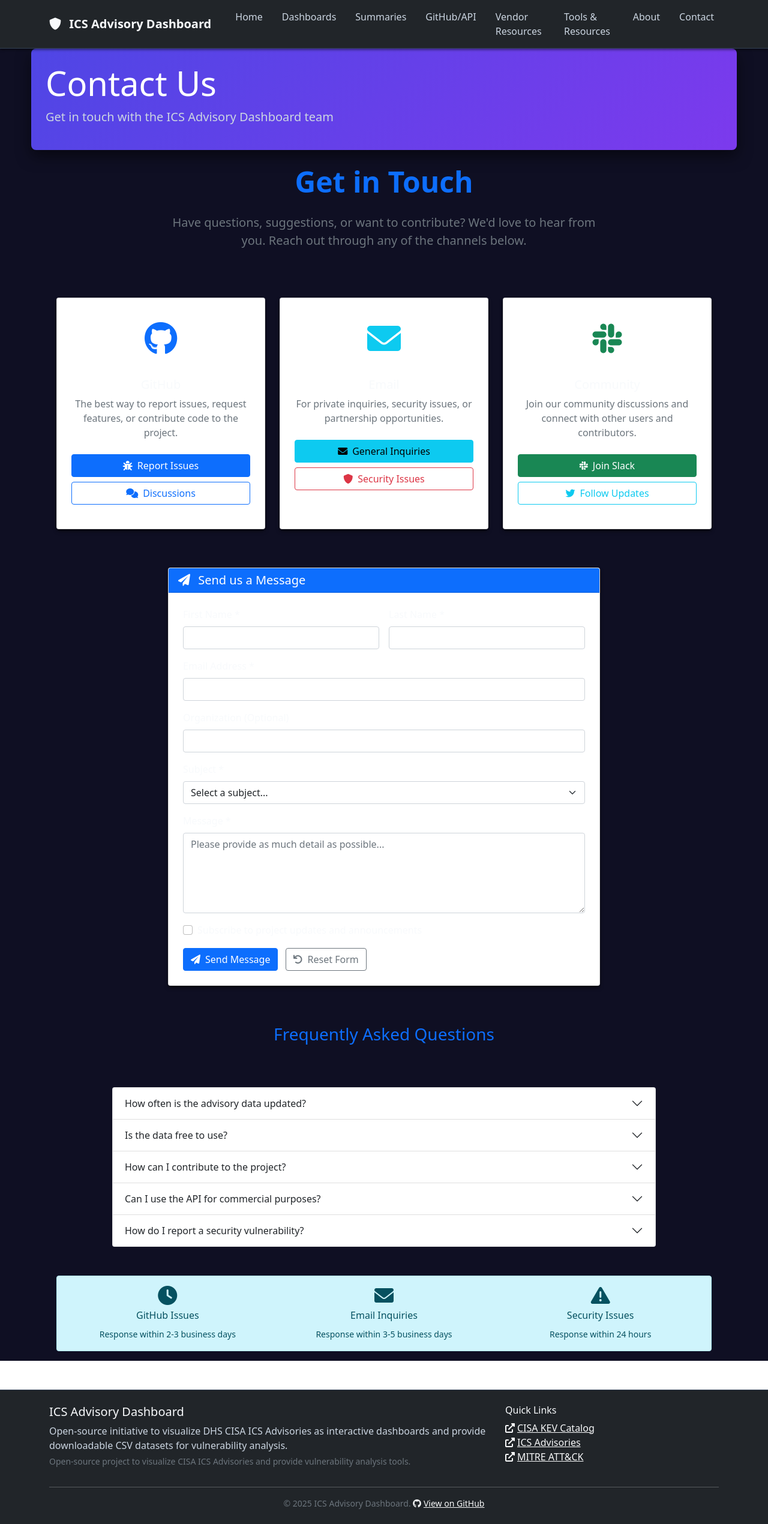
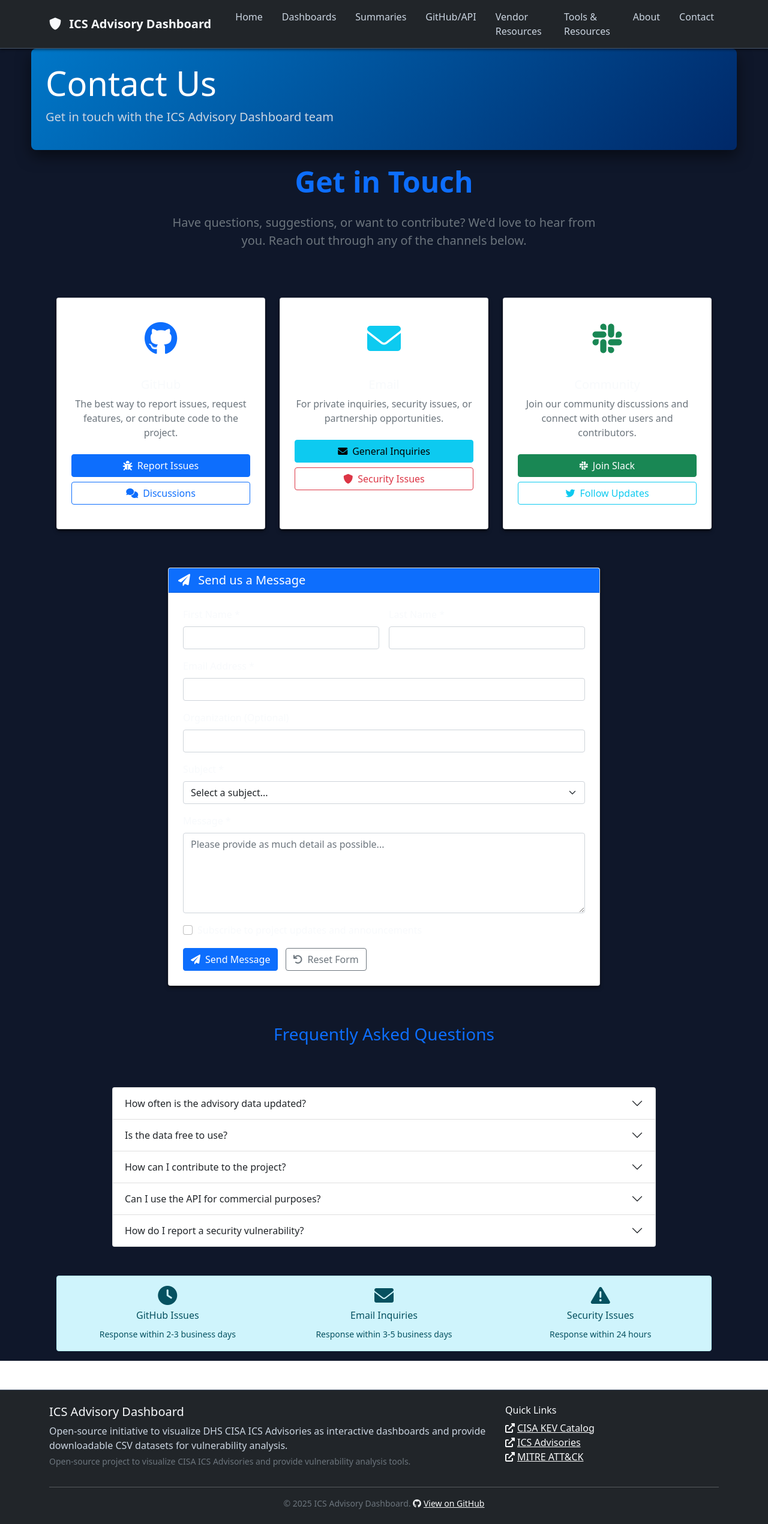
Before and after one commit to chatala1/ICS-Advisory-Dashboard, a Jekyll site: the page built from contact.html, in a window 1280 px wide. Shown: the whole page at 60% size. Built offline with Jekyll 4.4.1, drawn with Linux system fonts in a browser that asks for light colours; a script that is not in the unit is left out.

Commit message:
Update color scheme to DHS/CISA government colors
Co-authored-by: chatala1 <16328550+chatala1@users.noreply.github.com>

```diff
--- a/assets/css/style.css
+++ b/assets/css/style.css
@@ -1,20 +1,20 @@
 /* Custom styles for ICS Advisory Dashboard - Dark Theme */
 
 :root {
-  /* Dark Theme Color Palette */
-  --primary-color: #4f46e5;
-  --secondary-color: #7c3aed;
-  --accent-color: #ef4444;
+  /* Dark Theme Color Palette - DHS/CISA Government Colors */
+  --primary-color: #0077C8;     /* CISA Blue */
+  --secondary-color: #002868;   /* DHS Navy Blue */
+  --accent-color: #1e3a8a;      /* Government Blue */
   --success-color: #10b981;
   --warning-color: #f59e0b;
-  --info-color: #3b82f6;
+  --info-color: #0ea5e9;        /* Sky Blue */
 
-  /* Dark Theme Background Colors */
-  --bg-primary: #0f0f23;
-  --bg-secondary: #1a1a2e;
-  --bg-tertiary: #16213e;
-  --bg-card: #1e1e3f;
-  --bg-hover: #252547;
+  /* Dark Theme Background Colors - Enhanced with Slate Tones */
+  --bg-primary: #0f172a;        /* Slate 900 */
+  --bg-secondary: #1e293b;      /* Slate 800 */
+  --bg-tertiary: #334155;       /* Slate 700 */
+  --bg-card: #1e293b;           /* Slate 800 */
+  --bg-hover: #334155;          /* Slate 700 */
 
   /* Dark Theme Text Colors */
   --text-primary: #f8fafc;
@@ -22,11 +22,11 @@
   --text-muted: #94a3b8;
   --text-inverse: #1e293b;
 
-  /* Border and Shadow Colors */
-  --border-color: #334155;
-  --border-light: #475569;
+  /* Border and Shadow Colors - Updated for Government Theme */
+  --border-color: #475569;      /* Slate 600 */
+  --border-light: #64748b;      /* Slate 500 */
   --shadow-color: rgba(0, 0, 0, 0.5);
-  --shadow-hover: rgba(79, 70, 229, 0.3);
+  --shadow-hover: rgba(0, 119, 200, 0.3);  /* CISA Blue shadow */
 
   /* Legacy variables for compatibility */
   --dark-color: var(--bg-secondary);
@@ -328,7 +328,7 @@ html {
 
 .form-select:focus, .form-control:focus {
   border-color: var(--primary-color);
-  box-shadow: 0 0 0 0.2rem rgba(79, 70, 229, 0.25);
+  box-shadow: 0 0 0 0.2rem rgba(0, 119, 200, 0.25);
   outline: none;
 }
 
@@ -554,8 +554,8 @@ html {
   left: 0;
   right: 0;
   bottom: 0;
-  background: radial-gradient(circle at 20% 80%, rgba(79, 70, 229, 0.3) 0%, transparent 50%),
-              radial-gradient(circle at 80% 20%, rgba(124, 58, 237, 0.3) 0%, transparent 50%);
+  background: radial-gradient(circle at 20% 80%, rgba(0, 119, 200, 0.3) 0%, transparent 50%),
+              radial-gradient(circle at 80% 20%, rgba(0, 40, 104, 0.3) 0%, transparent 50%);
   pointer-events: none;
 }
 
@@ -670,7 +670,7 @@ html {
 
 /* Focus improvements for accessibility */
 .btn:focus, .nav-link:focus, .form-control:focus, .form-select:focus {
-  box-shadow: 0 0 0 0.2rem rgba(79, 70, 229, 0.25);
+  box-shadow: 0 0 0 0.2rem rgba(0, 119, 200, 0.25);
   outline: none;
 }
 
```
